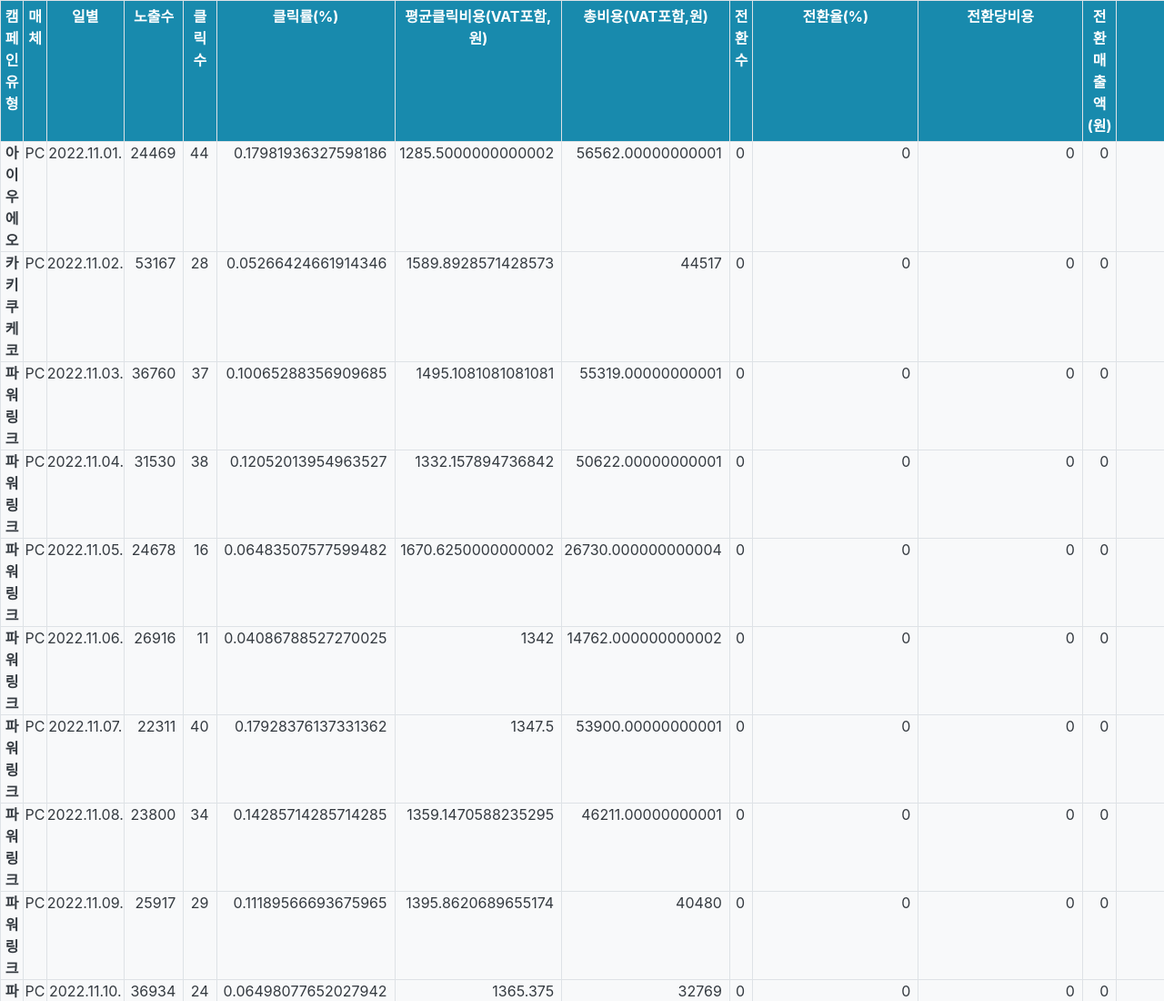
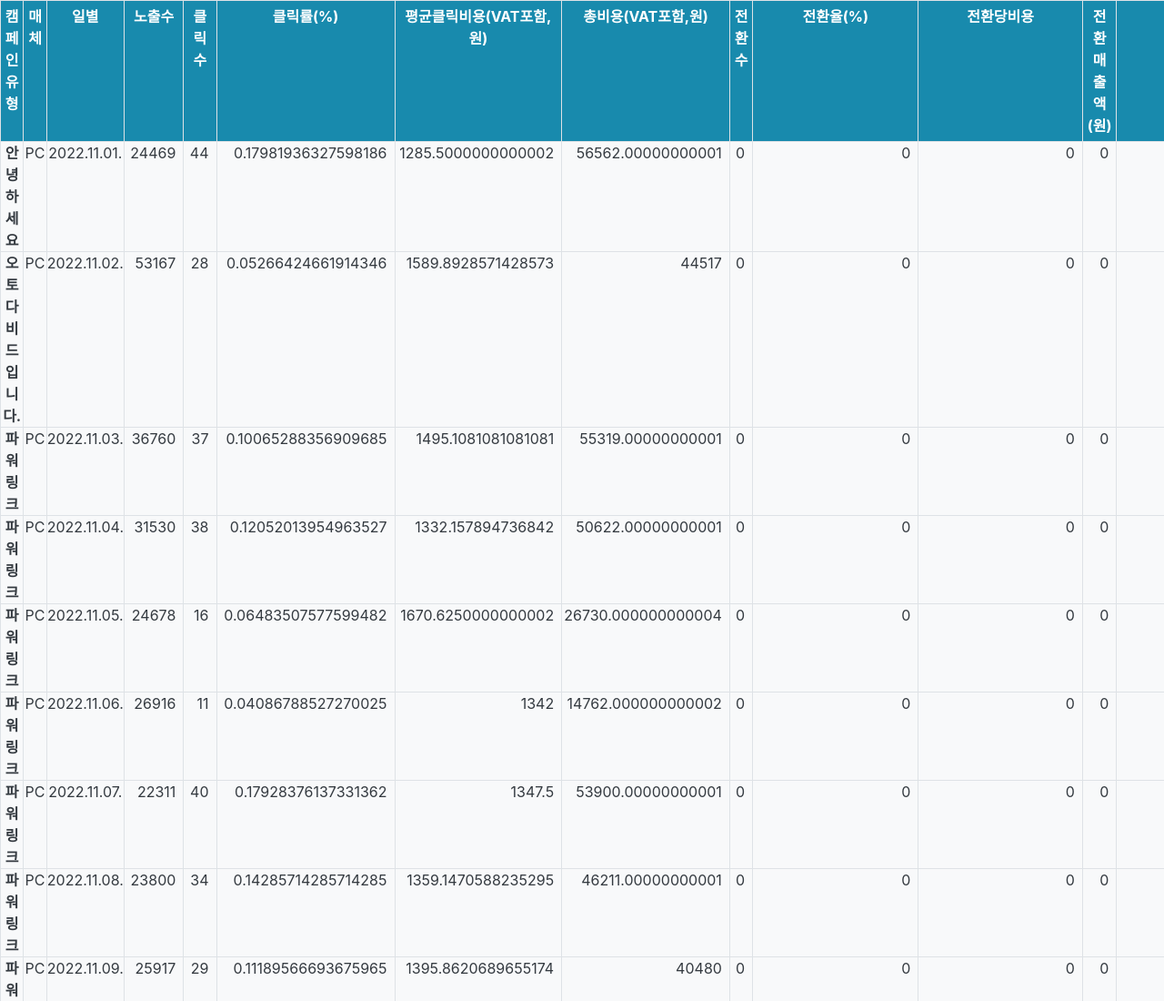
Before and after one commit to develop-kjy/samplepage, a website: page index.html in a window 1280 px wide. Shown: the top 1100 px of the page at 91% size. Drawn offline with nearby package versions, Linux system fonts and the light colour scheme.

Commit message:
업데이트

```diff
--- a/index.html
+++ b/index.html
@@ -44,7 +44,7 @@
                 <th>평균노출순위</th>
             </tr>
             <tr class="text-dark bg-light">
-                <th scope="row" class="text-center p-0 m-0">아이우에오</th>
+                <th scope="row" class="text-center p-0 m-0">안녕하세요</th>
                 <td scope="row" class="text-center p-0 m-0">PC</td>
                 <td scope="row" class="text-center p-0 m-0">2022.11.01.</td>
                 <td class="text-right p-0 pr-2">24469</td>
@@ -60,7 +60,7 @@
                 <td class="text-right p-0 pr-2">2.2521966569945646</td>
             </tr>
             <tr class="text-dark bg-light">
-                <th scope="row" class="text-center p-0 m-0">카키쿠케코</th>
+                <th scope="row" class="text-center p-0 m-0">오토다비드입니다.</th>
                 <td scope="row" class="text-center p-0 m-0">PC</td>
                 <td scope="row" class="text-center p-0 m-0">2022.11.02.</td>
                 <td class="text-right p-0 pr-2">53167</td>
```
